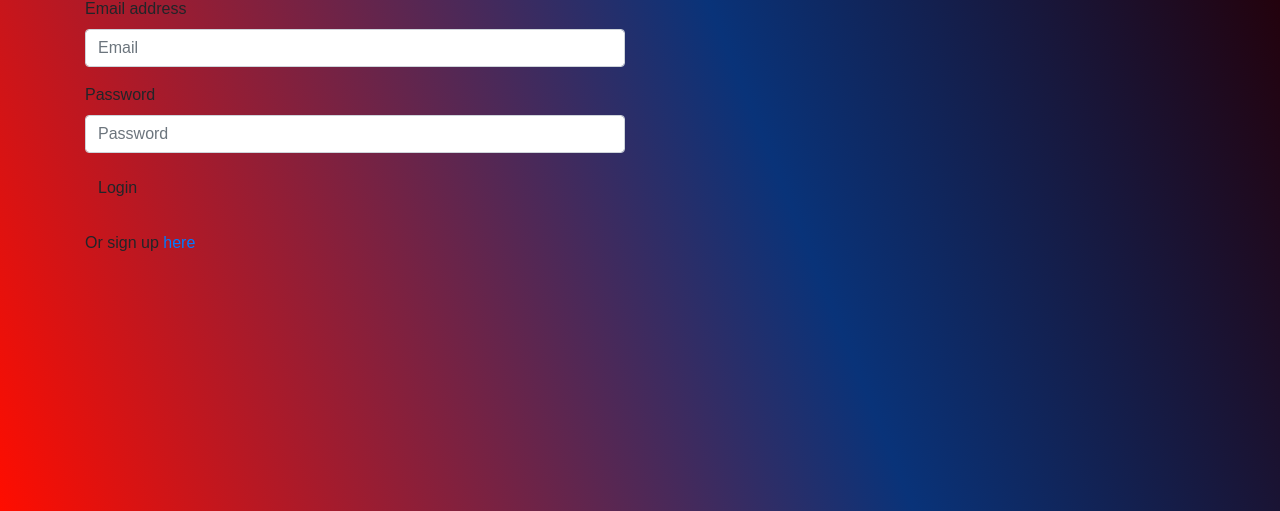
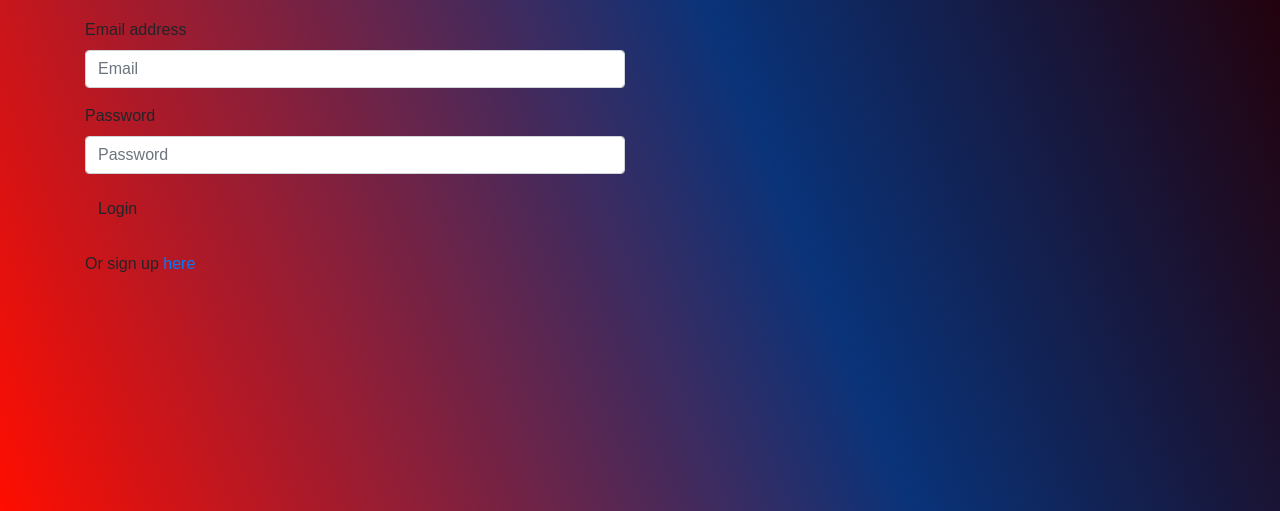
Before and after one commit to orourkekyle/project_2, a website: page public/login.html in a window 1280 px wide. Shown: the part 289-800 px from the top of the page. Drawn offline with nearby package versions, Linux system fonts and the light colour scheme.

Commit message:
fixed conflict in stylesheets

```diff
--- a/public/stylesheets/style.css
+++ b/public/stylesheets/style.css
@@ -1,5 +1,3 @@
-<<<<<<< HEAD
-=======
 form.signup,
 form.login {
   margin-top: 50px;
@@ -9,7 +7,6 @@ form.login {
   max-width: 100px;
 }
 
->>>>>>> 3b02de3ef3ab49b204fb80d1216a6e7ec789e52f
 #logout{
   text-align: right;
 }
```
